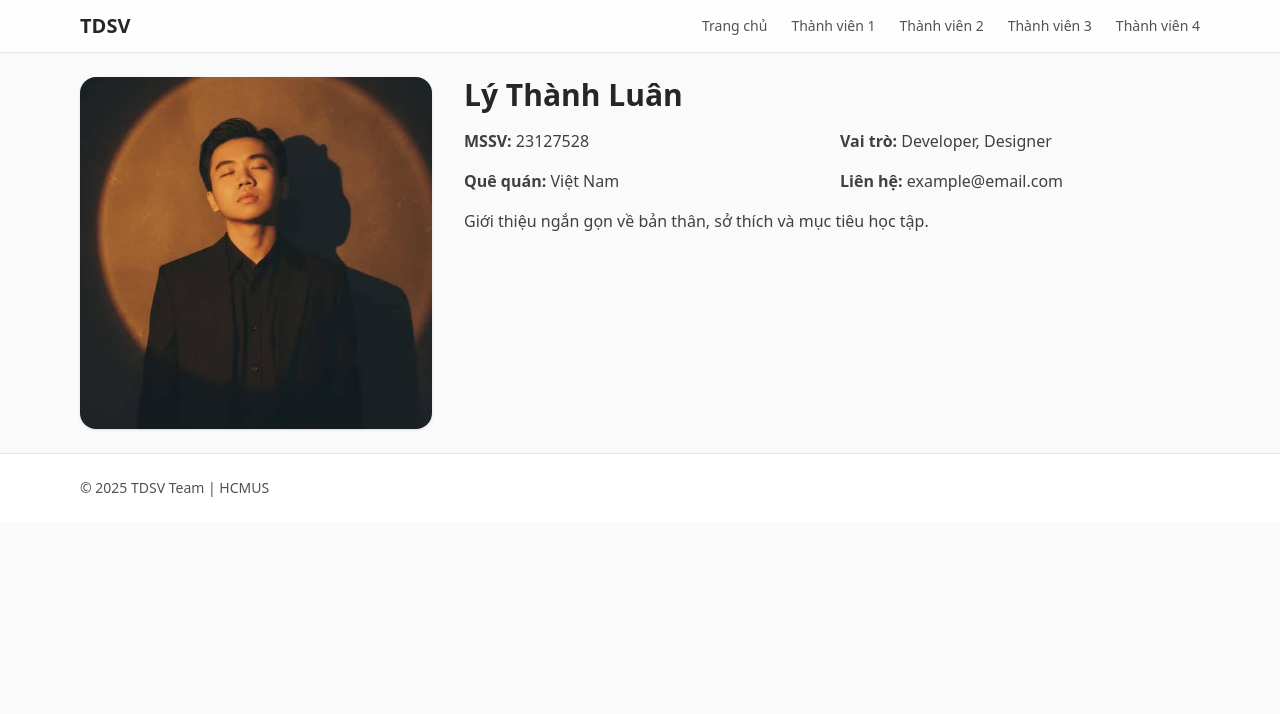
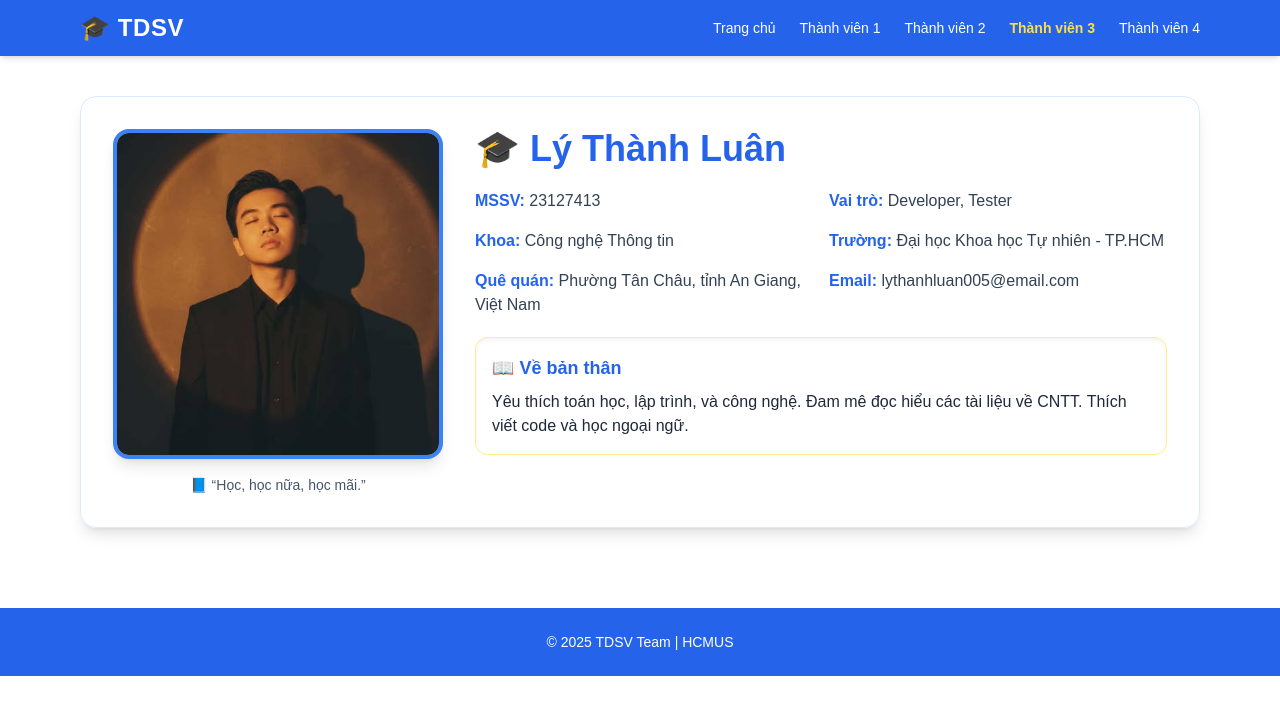
Before and after one commit to rtyud5/GA02-GroupWebTailwind, a plain HTML site: page member3.html in a window 1280 px wide. Drawn offline with nearby package versions, Linux system fonts and the light colour scheme.

Commit message:
Complete coding member3.html

```diff
--- a/member3.html
+++ b/member3.html
@@ -3,44 +3,86 @@
 <head>
   <meta charset="utf-8">
   <meta name="viewport" content="width=device-width, initial-scale=1">
-  <title>Thành viên 3</title>
+  <title>Thành viên 3 - Hồ sơ sinh viên</title>
   <script src="https://cdn.tailwindcss.com"></script>
+  <script>
+    tailwind.config = {
+      theme: {
+        extend: {
+            colors: {
+            accent: '#2563eb'
+          },
+          fontFamily: {
+            sans: ['"Poppins"', 'sans-serif']
+          }
+        }
+      }
+    }
+  </script>
 </head>
-<body class="min-h-screen bg-neutral-50 text-neutral-800">
-  <header class="sticky top-0 bg-white/80 backdrop-blur border-b border-neutral-200">
+
+<body class="min-h-screen bg-gradient-to-b from-notebook to-white text-slate-800 font-sans">
+  <!-- Header -->
+  <header class="sticky top-0 bg-accent text-white shadow-md">
     <div class="max-w-6xl mx-auto px-4 py-3 flex items-center justify-between">
-      <a href="index.html" class="text-xl font-semibold">TDSV</a>
+      <a href="index.html" class="text-2xl font-bold tracking-wide hover:text-yellow-200 transition">🎓 TDSV</a>
       <nav>
         <ul class="flex items-center gap-6 text-sm">
-          <li><a href="index.html" class="text-neutral-600 hover:text-neutral-900">Trang chủ</a></li>
-          <li><a href="member1.html" class="text-neutral-600 hover:text-neutral-900">Thành viên 1</a></li>
-          <li><a href="member2.html" class="text-neutral-600 hover:text-neutral-900">Thành viên 2</a></li>
-          <li><a href="member3.html" class="text-neutral-600 hover:text-neutral-900">Thành viên 3</a></li>
-          <li><a href="member4.html" class="text-neutral-600 hover:text-neutral-900">Thành viên 4</a></li>
+          <li><a href="index.html" class="hover:text-yellow-300 transition">Trang chủ</a></li>
+          <li><a href="member1.html" class="hover:text-yellow-300 transition">Thành viên 1</a></li>
+          <li><a href="member2.html" class="hover:text-yellow-300 transition">Thành viên 2</a></li>
+          <li><a href="member3.html" class="text-yellow-300 font-semibold">Thành viên 3</a></li>
+          <li><a href="member4.html" class="hover:text-yellow-300 transition">Thành viên 4</a></li>
         </ul>
       </nav>
     </div>
   </header>
-  <main class="max-w-6xl mx-auto px-4 py-6">
-<section class="grid md:grid-cols-3 gap-8 items-start">
-  <div class="md:col-span-1">
-    <img src="images/LyThanhLuan.jpg" alt="Thành viên 3" class="w-full aspect-square object-cover rounded-2xl shadow">
-  </div>
-  <div class="md:col-span-2 space-y-4">
-    <h1 class="text-3xl font-bold">Lý Thành Luân</h1>
-    <div class="grid sm:grid-cols-2 gap-4 text-neutral-700">
-      <p><span class="font-semibold">MSSV:</span> 23127528</p>
-      <p><span class="font-semibold">Vai trò:</span> Developer, Designer</p>
-      <p><span class="font-semibold">Quê quán:</span> Việt Nam</p>
-      <p><span class="font-semibold">Liên hệ:</span> example@email.com</p>
+
+  <!-- Main content -->
+  <main class="max-w-6xl mx-auto px-4 py-10">
+    <section class="grid md:grid-cols-3 gap-8 items-start bg-white/70 rounded-2xl shadow-lg p-8 border border-blue-100">
+      <!-- Hình ảnh -->
+      <div class="md:col-span-1 flex flex-col items-center">
+        <img src="images/LyThanhLuan.jpg" alt="Thành viên 3" class="w-full aspect-square object-cover rounded-2xl shadow-lg border-4 border-blue-500">
+        <div class="mt-4 text-center">
+          <p class="text-sm text-slate-600">📘 “Học, học nữa, học mãi.”</p>
+        </div>
+      </div>
+
+      <!-- Nội dung -->
+      <div class="md:col-span-2 space-y-5">
+        <h1 class="text-4xl font-bold text-accent flex items-center gap-2">
+          🎓 Lý Thành Luân
+        </h1>
+
+        <div class="grid sm:grid-cols-2 gap-4 text-slate-700">
+          <p><span class="font-semibold text-accent">MSSV:</span> 23127413</p>
+          <p><span class="font-semibold text-accent">Vai trò:</span> Developer, Tester</p>
+          <p><span class="font-semibold text-accent">Khoa:</span> Công nghệ Thông tin</p>
+          <p><span class="font-semibold text-accent">Trường:</span> Đại học Khoa học Tự nhiên - TP.HCM</p>
+          <p><span class="font-semibold text-accent">Quê quán:</span> Phường Tân Châu, tỉnh An Giang, Việt Nam</p>
+          <p><span class="font-semibold text-accent">Email:</span> lythanhluan005@email.com</p>
+        </div>
+
+        <div class="bg-pen p-4 rounded-xl shadow-inner border border-yellow-200">
+          <h2 class="text-lg font-semibold mb-2 text-accent">📖 Về bản thân</h2>
+          <p>Yêu thích toán học, lập trình, và công nghệ. Đam mê đọc hiểu các tài liệu về CNTT. Thích viết code và học ngoại ngữ.</p>
+        </div>
+
+
+      </div>
+    </section>
+  </main>
+
+  <!-- Footer -->
+  <footer class="bg-accent text-white mt-10">
+    <div class="max-w-6xl mx-auto px-4 py-6 text-center text-sm">
+      <p>© <span id="y"></span> TDSV Team | HCMUS </p>
     </div>
-    <p class="text-neutral-700">Giới thiệu ngắn gọn về bản thân, sở thích và mục tiêu học tập.</p>
-  </div>
-</section>
-</main>
-  <footer class="border-t border-neutral-200 bg-white">
-    <div class="max-w-6xl mx-auto px-4 py-6 text-sm text-neutral-600">© <span id="y"></span> TDSV Team | HCMUS</div>
   </footer>
-  <script>document.getElementById('y').textContent = new Date().getFullYear()</script>
+
+  <script>
+    document.getElementById('y').textContent = new Date().getFullYear();
+  </script>
 </body>
 </html>
```
